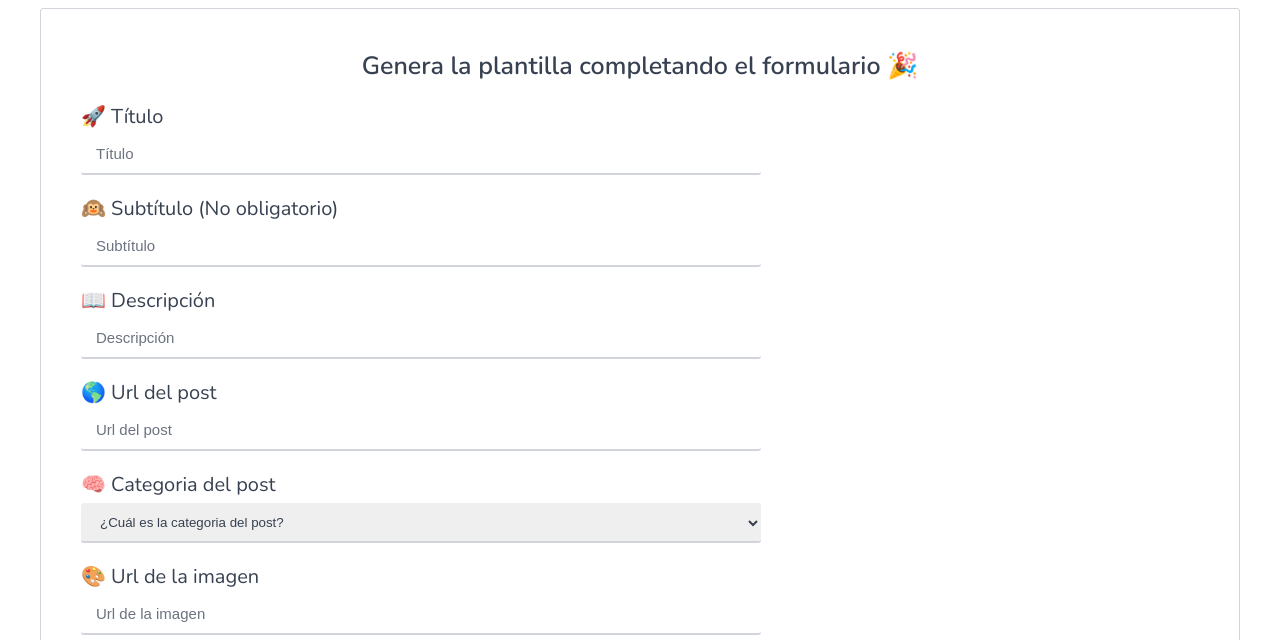
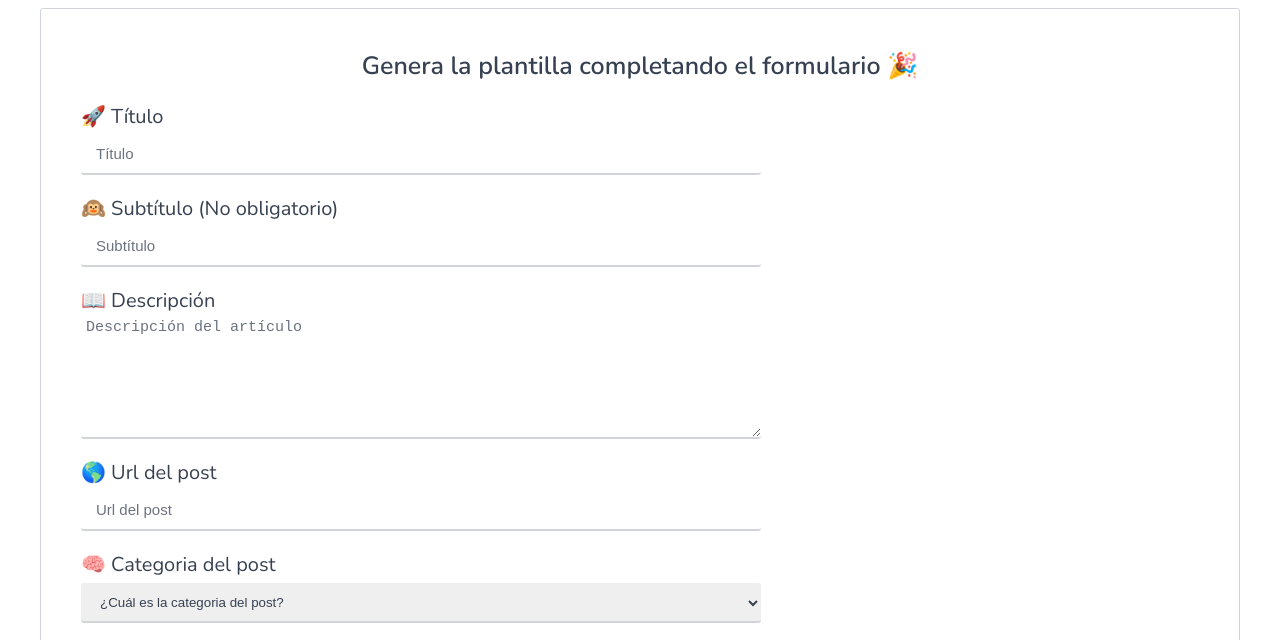
Before and after one commit to mxrold/peiscof-template-generator, a website: page index.html in a window 1280 px wide. Shown: the part 116-756 px from the top of the page. Drawn offline with nearby package versions, Linux system fonts and the light colour scheme.

Commit message:
:art: Code improved.

```diff
--- a/public/index.html
+++ b/index.html
@@ -9,7 +9,7 @@
   <link rel="preconnect" href="https://fonts.googleapis.com">
   <link rel="preconnect" href="https://fonts.gstatic.com" crossorigin>
   <link href="https://fonts.googleapis.com/css2?family=Nunito:wght@400;600&display=swap" rel="stylesheet">
-  <link rel="stylesheet" href="../src/styles/index.css">
+  <link rel="stylesheet" href="./src/styles/index.css">
 </head>
 <body>
   <div class="app" id="app">
@@ -27,7 +27,7 @@
           <input type="text" id="subtitle" placeholder="Subtítulo" autocomplete="off" />
 
           <label id="description">📖 Descripción</label>
-          <input type="text" id="description" placeholder="Descripción" autocomplete="off"required />
+          <textarea id="description" placeholder="Descripción del artículo" autocomplete="off"required ></textarea>
 
           <label id="url">🌎 Url del post</label>
           <input type="text" id="url" placeholder="Url del post" autocomplete="off" required />
@@ -64,6 +64,6 @@
     </section>
   </div>
 
-  <script src="../src/index.js" type="module"></script>
+  <script src="./src/index.js" type="module"></script>
 </body>
 </html>
--- a/src/styles/index.css
+++ b/src/styles/index.css
@@ -81,9 +81,14 @@ body {
 
 .template__form input,
 .template__form select {
+  height: 40px;
+}
+
+.template__form input,
+.template__form select,
+.template__form textarea {
   width: 100%;
   max-width: 680px;
-  height: 40px;
   margin-bottom: 2rem;
   padding-left: .5rem;
   color: var(--gray);
@@ -93,12 +98,19 @@ body {
   outline: none;
 }
 
+.template__form textarea {
+  min-height: 120px;
+  max-height: 240px;
+  resize: vertical;
+}
+
 .template__form input:focus-within,
-.template__form select:focus-within {
+.template__form select:focus-within,
+.template__form textarea:focus-within {
   outline: 2px solid var(--border-color);
 }
 
-.template__form input::placeholder {
+::placeholder {
   font-size: 1.5rem;
   color: var(--gray-light);
 }
```
Also changed, not shown: README.md (added).
